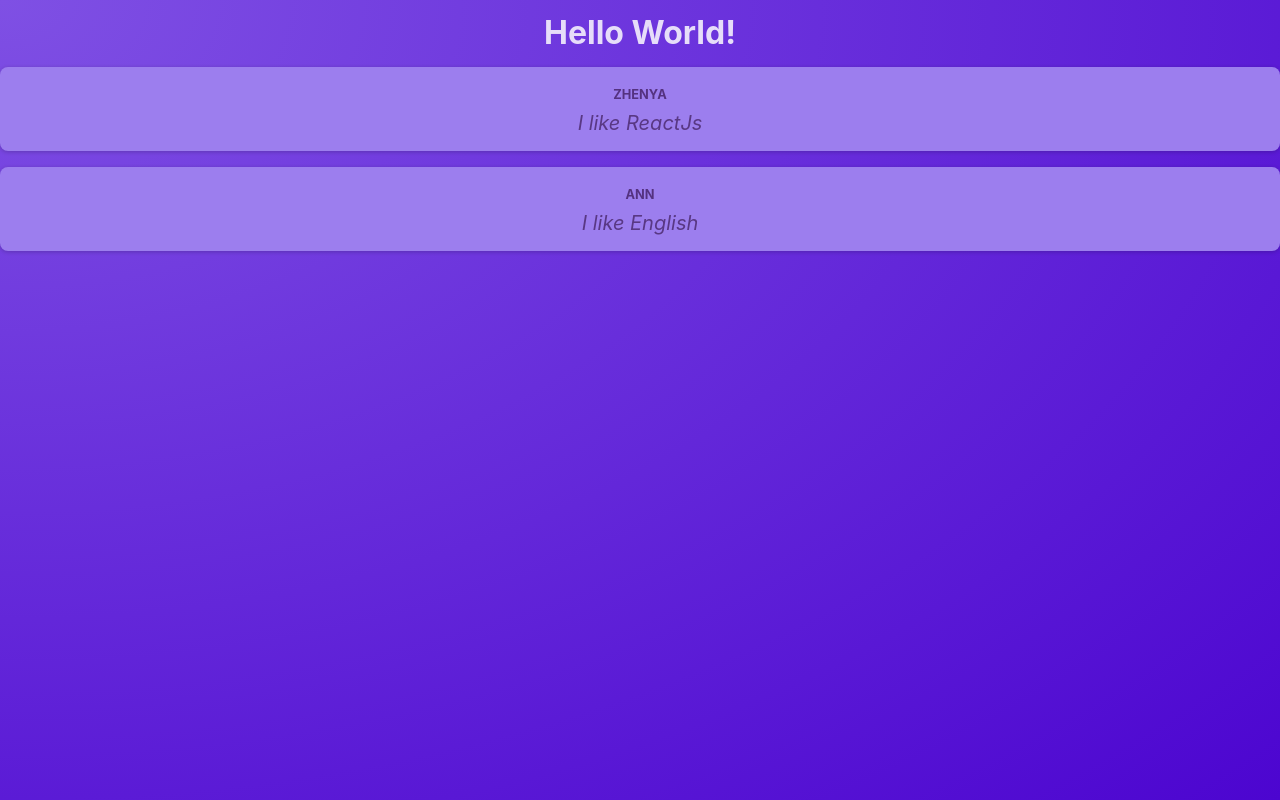
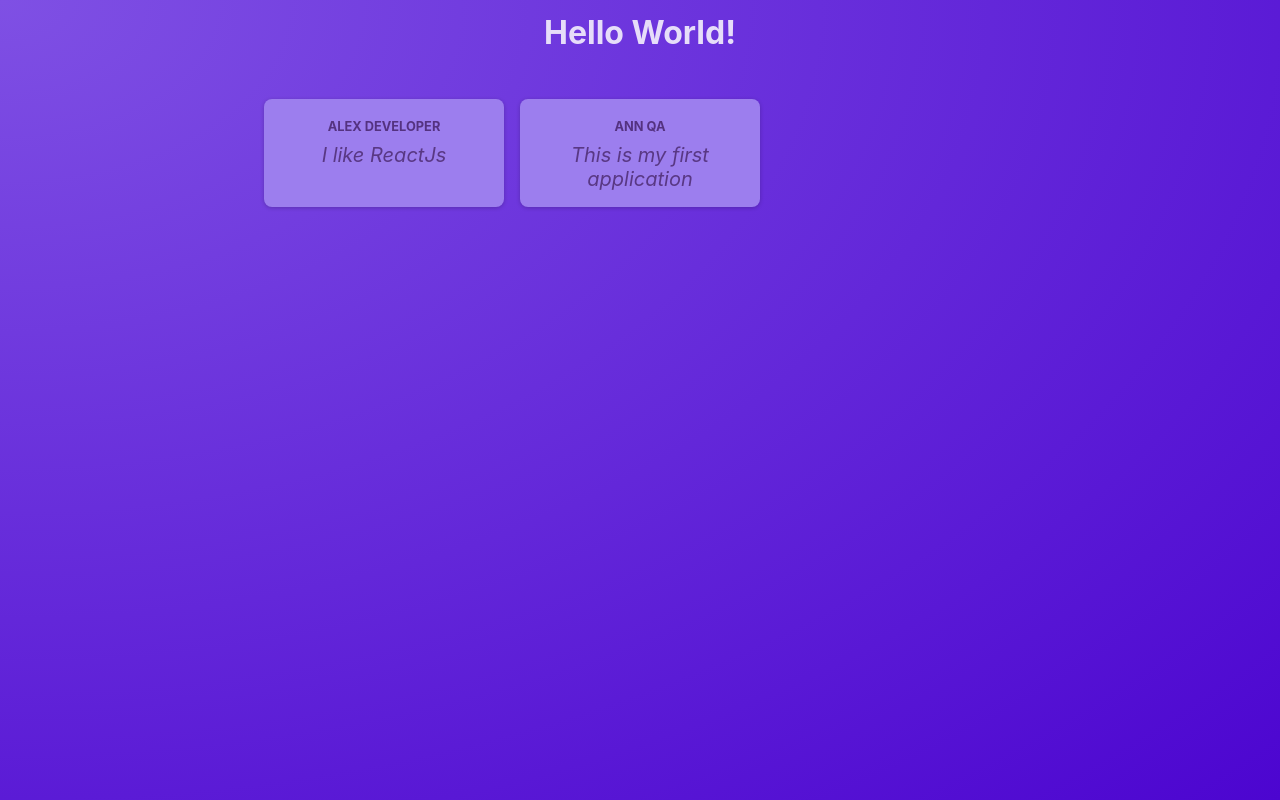
Before and after one commit to shinoby85/nextjs-udemy, a React (Vite) app: page / in a window 1280 px wide. Built offline with nearby package versions, Linux system fonts and the light colour scheme.

Commit message:
Create PostsList component

```diff
--- a/src/App.jsx
+++ b/src/App.jsx
@@ -1,11 +1,23 @@
-import Post from "./components/Post.jsx";
+import PostsList from "./components/PostsList.jsx";
+
+const users = [
+    {
+        id: 1,
+        name: "Alex Developer",
+        text: "I like ReactJs",
+    },
+    {
+        id: 2,
+        name: "Ann QA",
+        text: "This is my first application",
+    }
+];
 
 function App() {
     return (
         <main>
             <h1>Hello World!</h1>
-            <Post author="Zhenya" body="I like ReactJs"/>
-            <Post author="Ann" body="I like English"/>
+            <PostsList users={users}/>
         </main>
     );
 }
--- /dev/null
+++ b/src/components/PostsList.jsx
@@ -0,0 +1,12 @@
+import Post from "./Post.jsx";
+import styles from "./PostsList.module.css"
+
+function PostsList({users}) {
+    return (
+        <ul className={styles.posts}>
+            {users.map(user => <Post key={user.id} author={user.name} body={user.text}/>)}
+        </ul>
+    )
+}
+
+export default PostsList;
--- /dev/null
+++ b/src/components/PostsList.module.css
@@ -0,0 +1,10 @@
+.posts {
+    list-style: none;
+    max-width: 50rem;
+    margin: 1rem auto;
+    padding: 1rem 0;
+    display: grid;
+    gap: 1rem;
+    grid-template-columns: repeat(3, 30%);
+    justify-content: center;
+}
```
